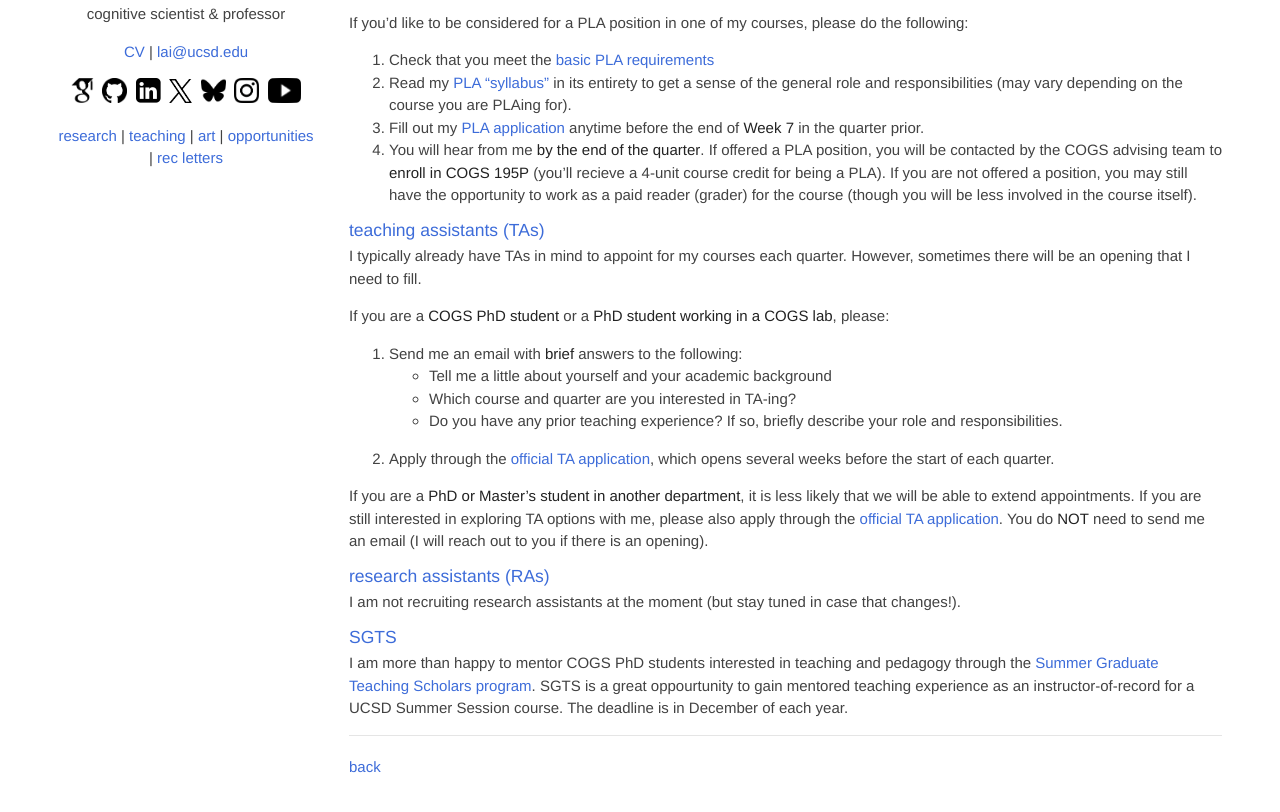
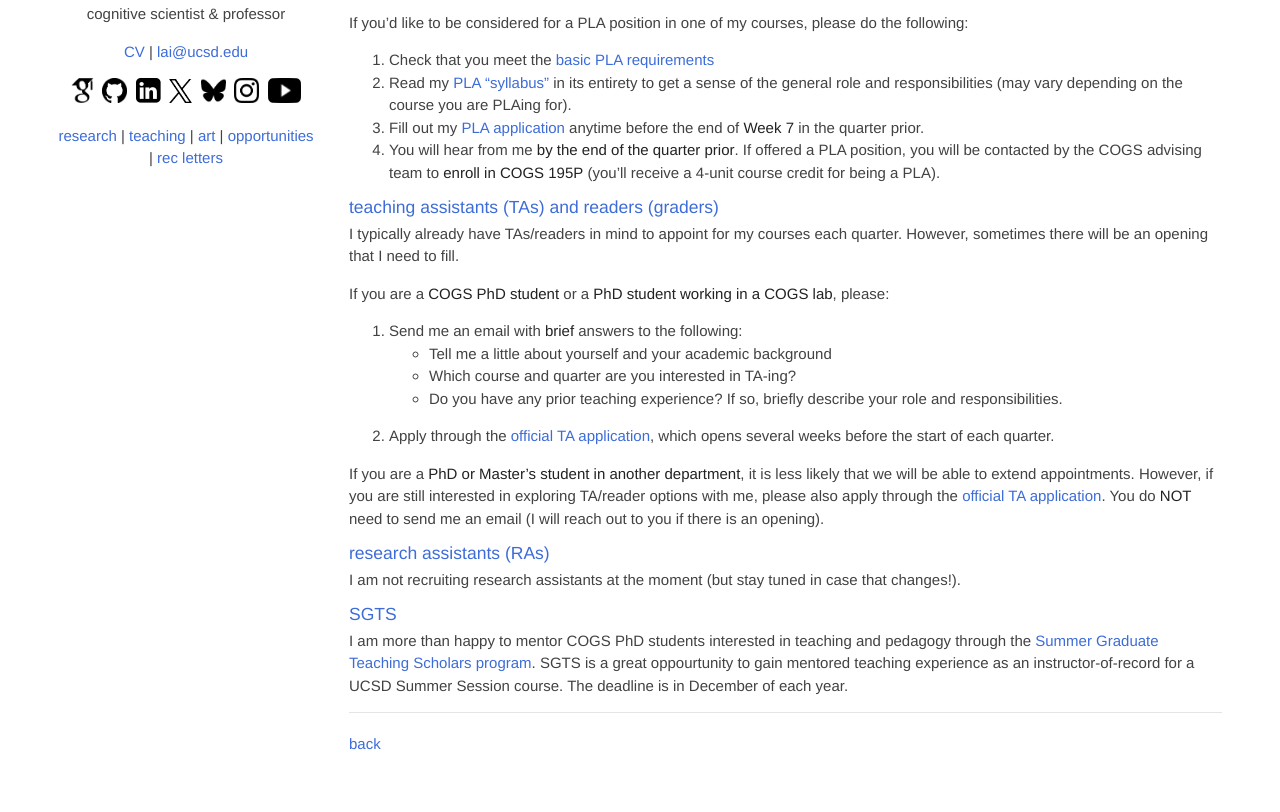
Before and after one commit to lucylai96/lucylai96.github.io, a Jekyll site: the page built from opps.md, in a window 1280 px wide and 1125 px high. Shown: the part 282-1094 px from the top of the window. Built offline with Jekyll 4.4.1, drawn with Linux system fonts in a browser that asks for light colours; our own code applies the rules of GitHub Pages for plain Markdown files.

Commit message:
Update opps.md

```diff
--- a/opps.md
+++ b/opps.md
@@ -10,10 +10,10 @@ If you’d like to be considered for a PLA position in one of my courses, please
 1. Check that you meet the **[basic PLA requirements](https://cogsci.ucsd.edu/undergraduates/student-resources/ia.html){:target="_blank"}**
 2. Read my [PLA "syllabus"](https://docs.google.com/document/d/15gANVvomvQle8RsERJd59eQBw42BnHl-q4xsdVKCUc4/edit?usp=sharing){:target="_blank"} in its entirety to get a sense of the general role and responsibilities (may vary depending on the course you are PLAing for).
 3. Fill out my [PLA application](https://docs.google.com/forms/d/e/1FAIpQLSept59lwQhmjiuiqTEeHwgudheXXVRg6NShJYThDWoa9Kbjjg/viewform?usp=sharing&ouid=113612539407126073694){:target="_blank"} anytime before the end of **Week 7** in the quarter prior.
-4. You will hear from me **by the end of the quarter**. If offered a PLA position, you will be contacted by the COGS advising team to **enroll in COGS 195P** (you'll recieve a 4-unit course credit for being a PLA). If you are not offered a position, you may still have the opportunity to work as a paid reader (grader) for the course (though you will be less involved in the course itself).
+4. You will hear from me **by the end of the quarter prior**. If offered a PLA position, you will be contacted by the COGS advising team to **enroll in COGS 195P** (you'll receive a 4-unit course credit for being a PLA).
 
-### teaching assistants (TAs)
-I typically already have TAs in mind to appoint for my courses each quarter. However, sometimes there will be an opening that I need to fill.
+### teaching assistants (TAs) and readers (graders)
+I typically already have TAs/readers in mind to appoint for my courses each quarter. However, sometimes there will be an opening that I need to fill.
 
 If you are a **COGS PhD student** or a **PhD student working in a COGS lab**, please:
 1. Send me an email with **brief** answers to the following:
@@ -22,7 +22,7 @@ If you are a **COGS PhD student** or a **PhD student working in a COGS lab**, pl
   - Do you have any prior teaching experience? If so, briefly describe your role and responsibilities.
 2. Apply through the [official TA application](https://cogsci.ucsd.edu/graduates/teaching-assistants/index.html){:target="_blank"}, which opens several weeks before the start of each quarter.
 
-If you are a **PhD or Master's student in another department**, it is less likely that we will be able to extend appointments. If you are still interested in exploring TA options with me, please also apply through the [official TA application](https://cogsci.ucsd.edu/graduates/teaching-assistants/index.html){:target="_blank"}. You do **NOT** need to send me an email (I will reach out to you if there is an opening).
+If you are a **PhD or Master's student in another department**, it is less likely that we will be able to extend appointments. However, if you are still interested in exploring TA/reader options with me, please also apply through the [official TA application](https://cogsci.ucsd.edu/graduates/teaching-assistants/index.html){:target="_blank"}. You do **NOT** need to send me an email (I will reach out to you if there is an opening).
 
 ### research assistants (RAs)
 I am not recruiting research assistants at the moment (but stay tuned in case that changes!).
```
